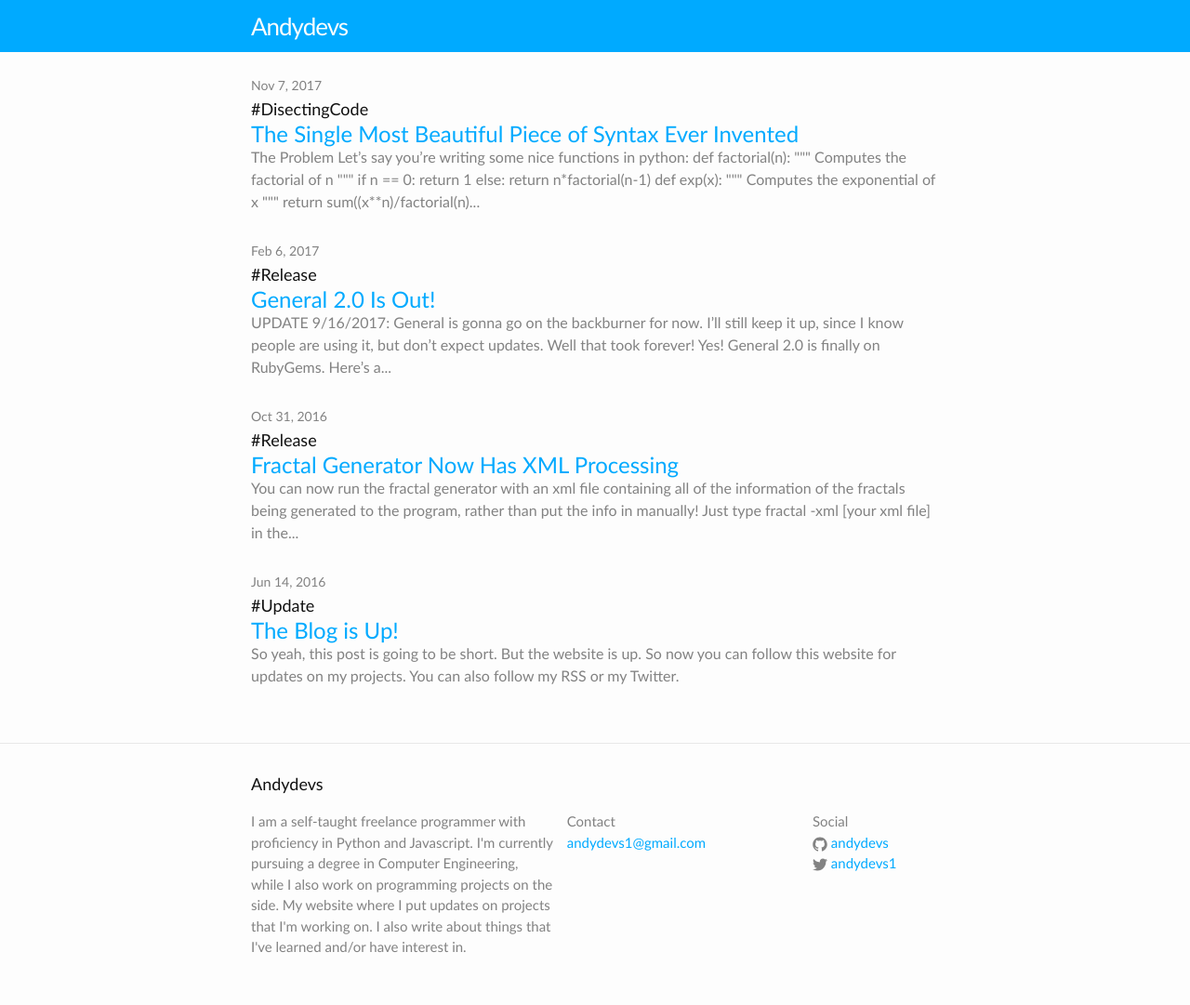
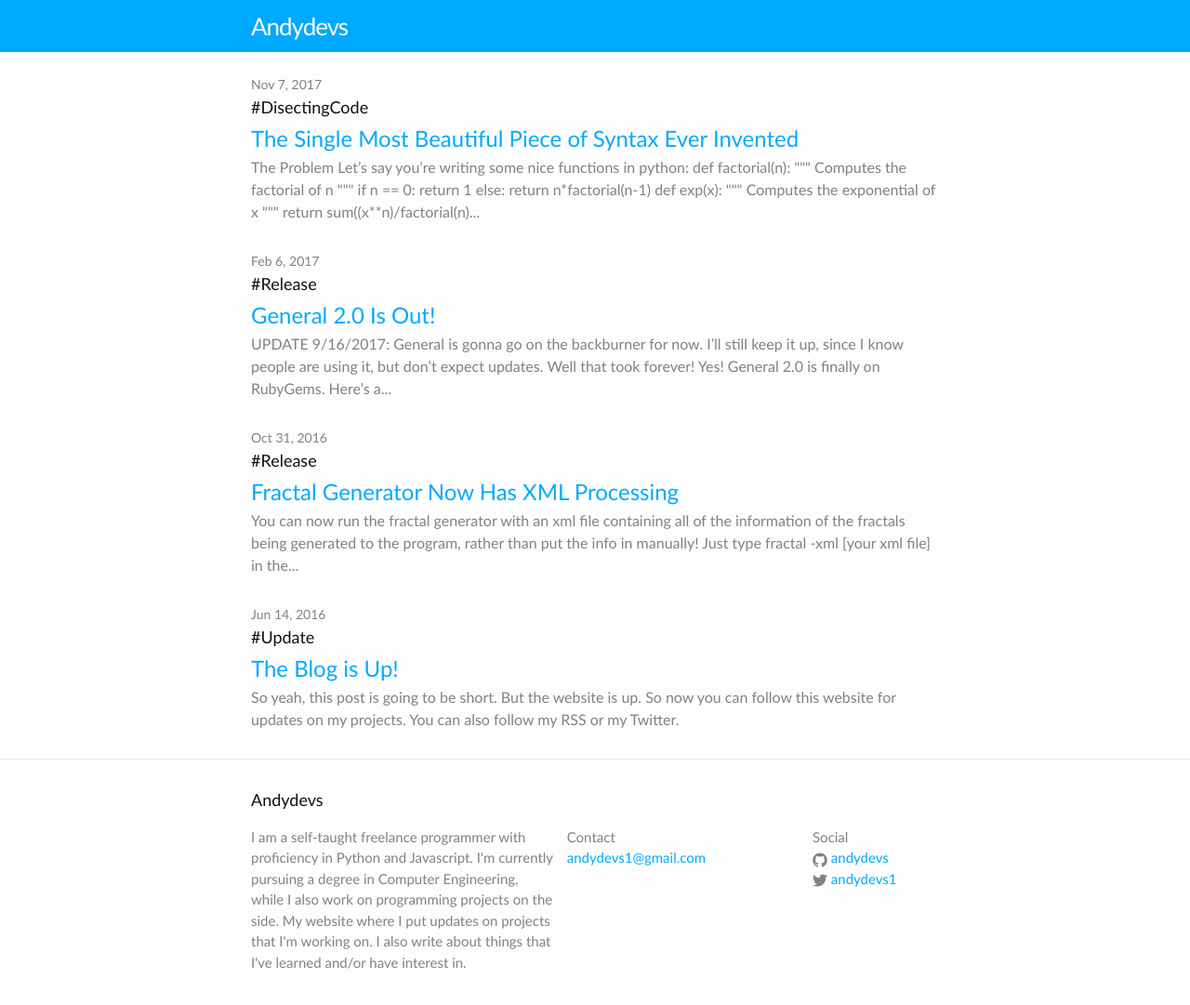
Before and after one commit to andydevs/blog, a Jekyll site: the page built from index.html, in a window 1280 px wide and 1106 px high. Shown: the top 1081 px of the window at 93% size. Built offline with Jekyll 4.4.1, drawn with Linux system fonts in a browser that asks for light colours.

Commit message:
Added post-related css under post

```diff
--- a/_sass/_layout.scss
+++ b/_sass/_layout.scss
@@ -186,100 +186,108 @@
     }
 }
 
-/**
- * Page content
- */
-.page-content {
-    padding: $spacing-unit 0;
-    margin-top: 50px;
-}
-
-.page-heading {
-    font-size: 20px;
-}
-
+// Posts list
 .post-list {
     margin-left: 0;
     list-style: none;
-
-    > li {
-        margin-bottom: $spacing-unit;
-    }
+    > li { margin-bottom: $spacing-unit; }
 }
 
 // Post short
 .post-short {
+    // Elements
     .short-element {
         display: block;
         margin: 1pt 0pt;
     }
 
-    .post-series {
+    // Series
+    .series {
         @extend .short-element;
-        font-size: $large-font-size;
+        font-size: $medium-font-size;
     }
 
-    .post-date {
+    // Date
+    .date {
         @extend .short-element;
         font-size: $small-font-size;
         color: $grey-color;
     }
 
-    .post-title {
+    // Title
+    .title {
         @extend .short-element;
         font-size: $xlarge-font-size;
         letter-spacing: 0px;
     }
 
-    .post-snippet {
+    // Snippet
+    .snippet {
         @extend .short-element;
         color: $grey-color
     }
 }
 
-
-/**
- * Posts
- */
-.post-header {
-    margin-bottom: $spacing-unit;
+.page {
+    margin-top: 80px;
 }
 
-.post-title {
-    font-size: 42px;
-    letter-spacing: -1px;
-    line-height: 1;
-
-    @include media-query($on-laptop) {
-        font-size: 36px;
-    }
+.home {
+    @extend .page;
 }
 
-.post-content {
-    text-align: justify;
-    margin-bottom: $spacing-unit;
+// Posts
+.post {
+    @extend .page;
 
-    h1 {
-        font-size: 32px;
+    // Header
+    .header {
+        // Post margin
+        padding-bottom: $spacing-unit/2;
+        margin-bottom: $spacing-unit/2;
+        border-bottom: 1px solid $grey-color;
 
-        @include media-query($on-laptop) {
-            font-size: 28px;
+        .header-item { margin: 0; }
+
+        // Title
+        .title {
+            @extend .header-item;
+            font-size: $xxlarge-font-size;
+            letter-spacing: -1px;
+            line-height: 1;
+        }
+
+        .series {
+            @extend .header-item;
+            font-size: $xlarge-font-size;
+            color: $grey-color;
+        }
+
+        .date {
+            @extend .header-item;
+            color: $grey-color;
         }
     }
 
-    h2 {
-        font-size: 26px;
-
-        @include media-query($on-laptop) {
-            font-size: 22px;
-        }
+    // Post content
+    .content {
+        text-align: justify;
+        margin-bottom: $spacing-unit;
+        h1 { font-size: 32px; }
+        h2 { font-size: 26px; }
+        h3 { font-size: 20px; }
     }
 
-    h3 {
-        font-size: 20px;
+    // On laptop
+    @include media-query($on-laptop) {
+        // Title
+        .title { font-size: 36px; }
 
-        @include media-query($on-laptop) {
-            font-size: 18px;
+        // Content
+        .content {
+            h1 { font-size: 28px; }
+            h2 { font-size: 22px; }
+            h3 { font-size: 18px; }
         }
     }
 }
--- a/css/main.scss
+++ b/css/main.scss
@@ -7,9 +7,12 @@
 $base-font-family: "Calibri", Helvetica, Arial, sans-serif;
 $base-font-size:   16px;
 $base-font-weight: 400;
-$small-font-size:  $base-font-size * 0.875;
-$large-font-size:  $base-font-size * 1.125;
+$small-font-size: $base-font-size * 0.875;
+$medium-font-size: $base-font-size * 1.125;
+$large-font-size: $base-font-size * 1.250;
 $xlarge-font-size: $base-font-size * 1.500;
+$xxlarge-font-size: $base-font-size * 2.500;
+$xxxlarge-font-size: $base-font-size * 2.750;
 $base-line-height: 1.5;
 
 $spacing-unit:     30px;
--- a/index.html
+++ b/index.html
@@ -7,25 +7,10 @@
   <ul class="post-list">
     {% for post in site.posts %}
       <li class='post-short'>
-          {% if post.date %}
-            <p class="post-date">
-                {{ post.date | date: "%b %-d, %Y" }}
-            </p>
-          {% endif %}
-
-          {% if post.series %}
-            <p class="post-series">
-                #{{ post.series }}
-            </p>
-          {% endif %}
-
-          <h2 class="post-title">
-            <a href="{{ post.url | prepend: site.baseurl }}">{{ post.title }}</a>
-          </h2>
-
-          <p class="post-snippet">
-            {{ post.content | strip_html | truncatewords: 40 }}
-          </p>
+          {% if post.date %}<h3 class="date">{{ post.date | date: "%b %-d, %Y" }}</h3>{% endif %}
+          {% if post.series %}<h3 class="series">&num;{{ post.series }}</h3>{% endif %}
+          <h2 class="title"><a href="{{ post.url | prepend: site.baseurl }}">{{ post.title }}</a></h2>
+          <p class="snippet">{{ post.content | strip_html | truncatewords: 40 }}</p>
       </li>
     {% endfor %}
   </ul>
```
Also changed, not shown: _layouts/page.html (+4 -4 lines), _layouts/post.html (+11 -10 lines).
